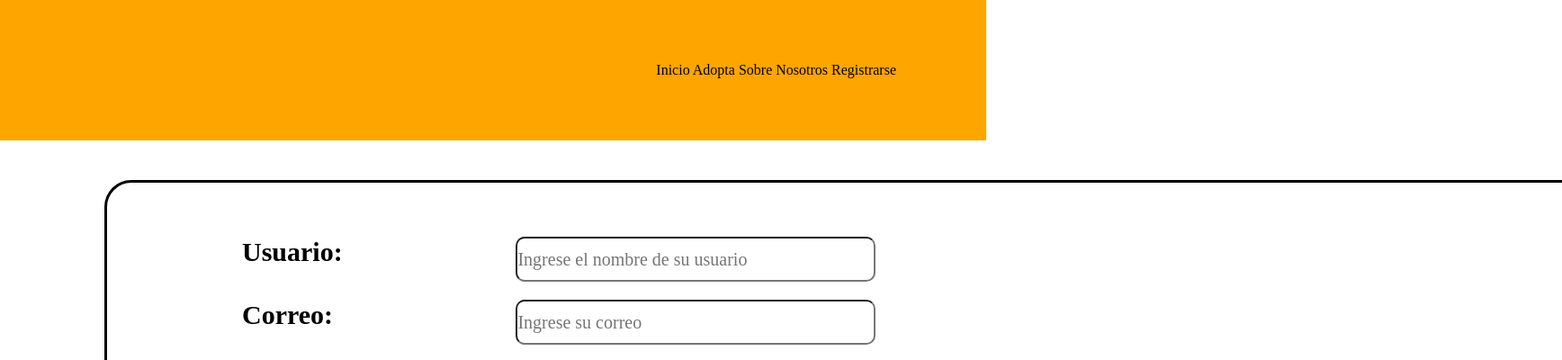
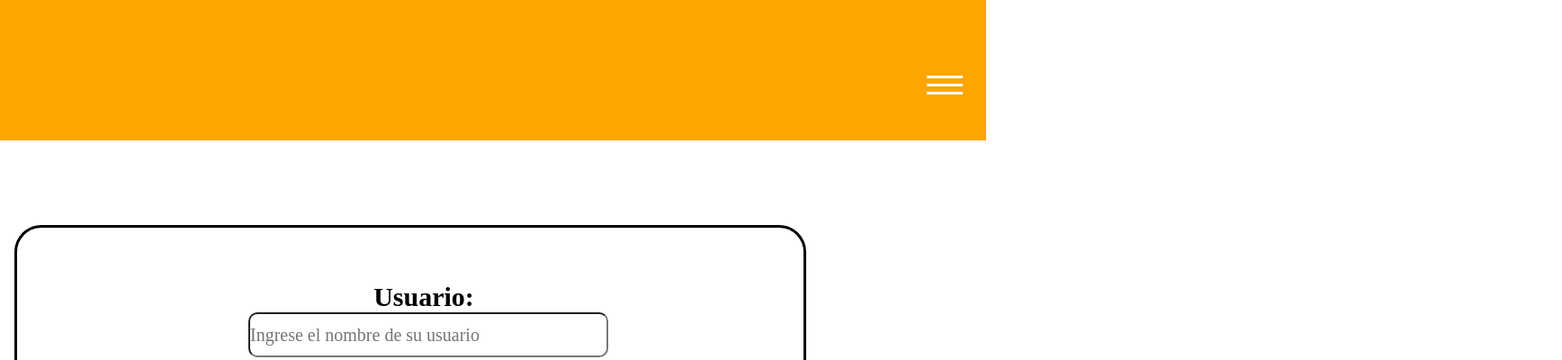
Before and after one commit to danisebas4/Albergue, a plain HTML site: page Proyecto Albergue/donar.html in a window 1280 px wide. Shown: the top 400 px of the page at 90% size, 1736 px wide, since content can reach past the window. Drawn offline with nearby package versions, Linux system fonts and the light colour scheme.

Commit message:
Add files via upload

```diff
--- a/Proyecto Albergue/css/estilos1.css
+++ b/Proyecto Albergue/css/estilos1.css
@@ -39,22 +39,11 @@ header nav{
 }
 header nav li{
     margin: 0px 15px;
-    font-size: 50px;
+    font-size: 40px;
     font-family: 'Quicksand', sans-serif;
 
 }
-@media (max-width: 700px){
-    header{
-        flex-direction: column;
-    }
-    header nav li{
-        margin: 0px 5px;
-        font-size: 18px;
-    }
-    header{
-        margin-bottom: 15px;
-    }
-}
+
 section{
     display: flex;
     flex-direction: column;
@@ -75,7 +64,7 @@ section{
     left: 0;
     width: 100%;
     height: 100%;
-    background-size: 3000px 1300px;
+    background-size: cover;
     background-color:lightskyblue;
     z-index: -1;
 }
@@ -110,3 +99,68 @@ a.boton{
 footer{
     text-align: center;
 }
+.menu{
+    position: absolute;
+    right: 50px;
+}
+.menu a{
+    color:white;
+    text-decoration: none;
+    font-weight: 700;
+    margin-left: 30px;
+    transition: color 1s;
+    text-transform: uppercase;
+    margin: 0px 15px;
+    font-size: 40px;
+    font-family: 'Quicksand', sans-serif;
+}
+.menu a:hover{
+    color:black;
+}
+.btn {
+    display: none;
+    position: absolute;
+    right: 20px;
+}
+.btn:hover > span {
+    background-color: #E85860;
+}
+.btn span {
+    display:block;
+    margin: 6px;
+    width: 40px;
+    height: 3px;
+    background:white;
+}
+
+@media only screen and (max-width: 1300px){
+    .col-25, .col-75, input[type=submit], input[type=reset]  {
+        width: 100%;
+        margin-top: 0;
+      }
+    nav {
+        overflow: visible;
+    }
+    .menu {
+        width: 100%;
+        right: 0;
+        top: 80px;
+        background:tan;
+        overflow: hidden;
+        max-height: 0;
+    }
+    .menu a{
+        display: block;
+        text-align: center;
+        padding: 10px;
+        margin: 0;
+        border-style: solid;
+    }
+    .btn {
+        display: block;
+        cursor: pointer;
+    }
+    .show {
+        max-height: 500px;
+    }
+}
--- a/Proyecto Albergue/css/estilos2.css
+++ b/Proyecto Albergue/css/estilos2.css
@@ -1,8 +1,9 @@
 *{
-    margin: 0;
+    margin:0;
     padding: 0;
     box-sizing: border-box;
 }
+
 html{
     font: normal 22px ;
     color: black;
@@ -18,18 +19,7 @@ a{
 a:hover{   /* cambio de estado*/
     color:white;
 }
-@media (max-width: 1000px){
-    header{
-        flex-direction: column;
-    }
-    header nav li{
-        margin: 0px 5px;
-        font-size: 18px;
-    }
-    header{
-        margin-bottom: 15px;
-    }
-}
+
 /*header*/
 header{
     top:0;
@@ -47,12 +37,13 @@ header h2{
     font-family: 'Quicksand', sans-serif;
 
 }
+
 header nav{
     display: flex;
 }
 header nav li{
     margin: 0px 15px;
-    font-size: 50px;
+    font-size: 40px;
     font-family: 'Quicksand', sans-serif;
 }
 .cont{
@@ -60,19 +51,25 @@ header nav li{
     padding-top: 20px;
     border-style: inherit;
     text-align: left;
+
 }
 section{
     font-family: 'Quicksand', sans-serif;
+
 }
 article{
     padding: 50px 100px;
     border-style: solid;
     border-radius: 30px;
-    width: 2000px;
     position:relative;
+    width: auto;
+    height: auto;
+    margin-bottom: 50px;
 }
 body{
-    margin: 200px 300px 20px;
+    margin-top: 250px;
+    margin-left: 200px;
+    margin-right: 200px;
 }
 h1{
     font-size: 50px;
@@ -88,6 +85,9 @@ label{
     display: inline-block;
     width: 300px;
     vertical-align: top;
+}
+.form{
+    text-align: center;
 }
 .boton{
     color: white;
@@ -127,3 +127,70 @@ textarea{
 footer{
     text-align: center;
 }
+/**/
+.menu{
+    position: absolute;
+    right: 50px;
+}
+.menu a{
+    color:white;
+    text-decoration: none;
+    font-weight: 700;
+    margin-left: 30px;
+    transition: color 1s;
+    text-transform: uppercase;
+    margin: 0px 15px;
+    font-size: 40px;
+    font-family: 'Quicksand', sans-serif;
+}
+.menu a:hover{
+    color:black;
+}
+.btn {
+    display: none;
+    position: absolute;
+    right: 20px;
+}
+.btn:hover > span {
+    background-color: #E85860;
+}
+.btn span {
+    display:block;
+    margin: 6px;
+    width: 40px;
+    height: 3px;
+    background:white;
+}
+
+@media only screen and (max-width: 1300px){
+    .col-25, .col-75, input[type=submit], input[type=reset]  {
+        width: 100%;
+        margin-top: 0;
+      }
+    nav {
+        overflow: visible;
+    }
+    .menu {
+        width: 100%;
+        right: 0;
+        top: 80px;
+        background:white;
+        overflow: hidden;
+        max-height: 0;
+    }
+    .menu a{
+        color:black;
+        display: block;
+        text-align: center;
+        padding: 10px;
+        margin: 0;
+        border-style: solid;
+    }
+    .btn {
+        display: block;
+        cursor: pointer;
+    }
+    .show {
+        max-height: 500px;
+    }
+}
```
